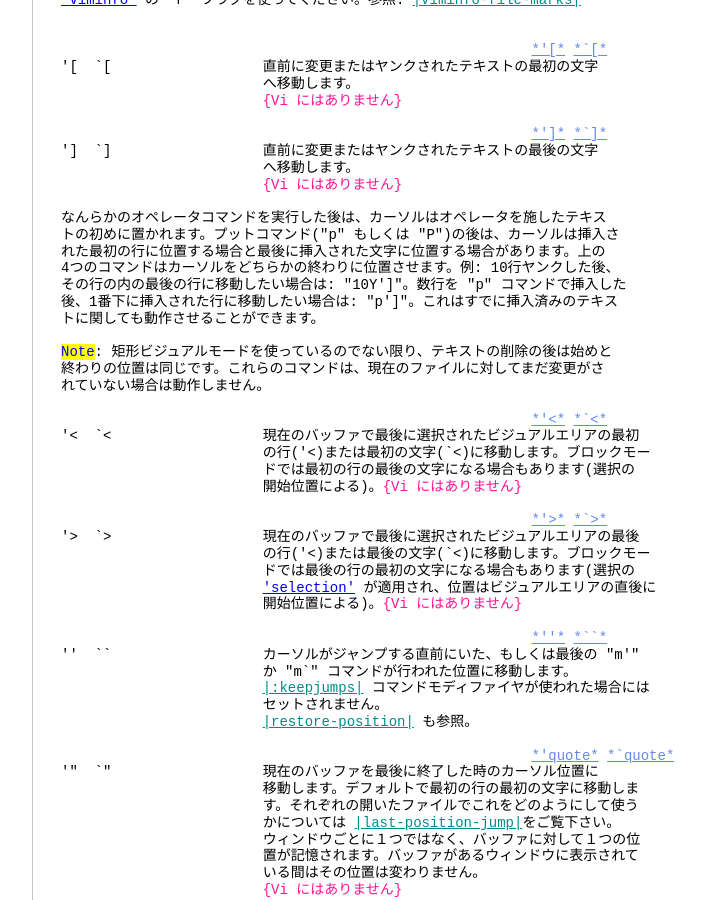
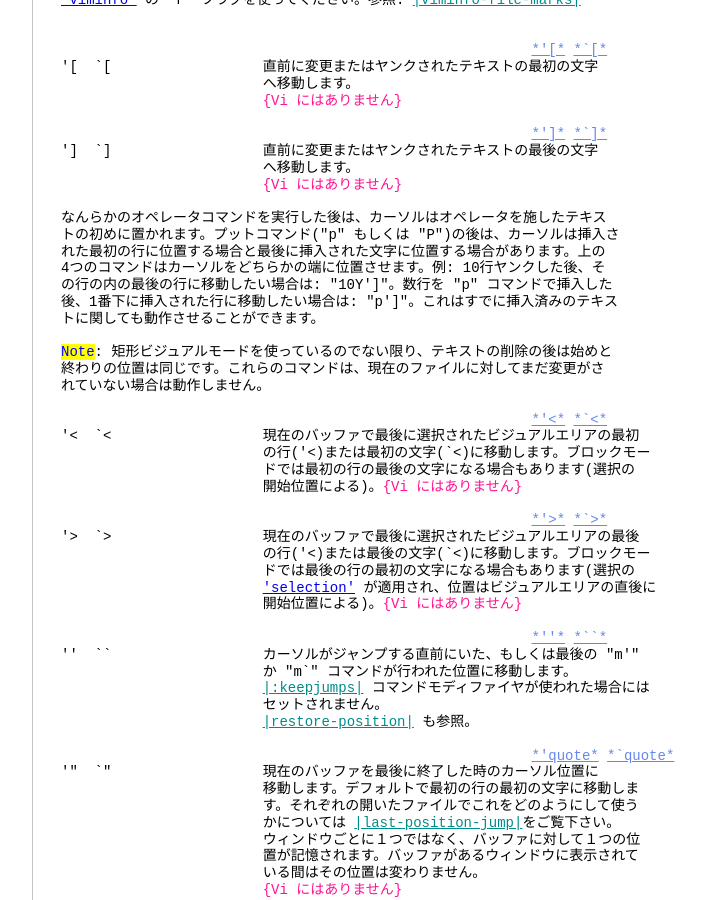
Before and after one commit to vim-jp/vimdoc-ja, a Jekyll site: the page built from motion.html, in a window 1280 px wide and 900 px high, scrolled down 14539 px. Shown: the whole window, without its empty margins (340-1044 px from the left). Built offline with Jekyll 4.4.1, drawn with Linux system fonts in a browser that asks for light colours; nearby versions of some CDN libraries; Markdown is read by kramdown in place of the engine named in the settings; comment, search, counter and statistics services are not loaded.

```diff
--- a/motion.html
+++ b/motion.html
@@ -872,8 +872,8 @@ g'<span class="Special">{mark}</span>&nbsp;&nbsp;g`<span class="Special">{mark}<
 なんらかのオペレータコマンドを実行した後は、カーソルはオペレータを施したテキス<br>
 トの初めに置かれます。プットコマンド(&quot;p&quot; もしくは &quot;P&quot;)の後は、カーソルは挿入さ<br>
 れた最初の行に位置する場合と最後に挿入された文字に位置する場合があります。上の<br>
-4つのコマンドはカーソルをどちらかの終わりに位置させます。例: 10行ヤンクした後、<br>
-その行の内の最後の行に移動したい場合は: &quot;10Y']&quot;。数行を &quot;p&quot; コマンドで挿入した<br>
+4つのコマンドはカーソルをどちらかの端に位置させます。例: 10行ヤンクした後、そ<br>
+の行の内の最後の行に移動したい場合は: &quot;10Y']&quot;。数行を &quot;p&quot; コマンドで挿入した<br>
 後、1番下に挿入された行に移動したい場合は: &quot;p']&quot;。これはすでに挿入済みのテキス<br>
 トに関しても動作させることができます。<br>
 <br>
```
